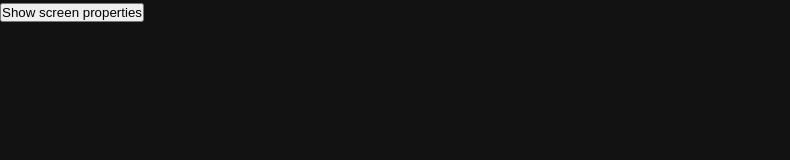
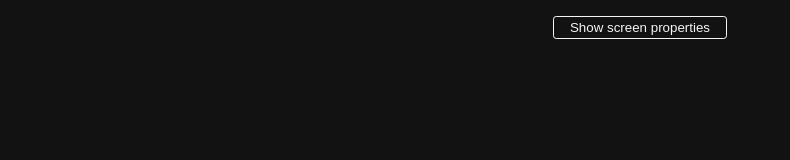
Before and after one commit to Espadv69/JavaScript_Intermediate, a plain HTML site: page index.html in a window 1280 px wide. Shown: the whole page, without its empty margins (0-790 px from the left). Drawn offline with Linux system fonts and the light colour scheme.

Commit message:
Add styles for screen elements and buttons in index.css

```diff
--- a/index.css
+++ b/index.css
@@ -10,13 +10,15 @@ body {
   background: #121212;
 }
 
+/*  Divs  */
 .open,
 .close,
 .stop,
 .alert,
 .print,
 .prompt,
-.confirm {
+.confirm,
+.screen {
   margin-top: 1rem;
 
   display: flex;
@@ -24,6 +26,8 @@ body {
   gap: 1rem;
 }
 
+
+/*  Buttons  */
 .youtube,
 .google,
 .facebook,
@@ -32,7 +36,8 @@ body {
 .alertbtn,
 .printbtn,
 .promptbtn,
-.confirmbtn {
+.confirmbtn,
+.screenbtn {
   cursor: pointer;
 
   padding: 0.2rem 1rem;
```
